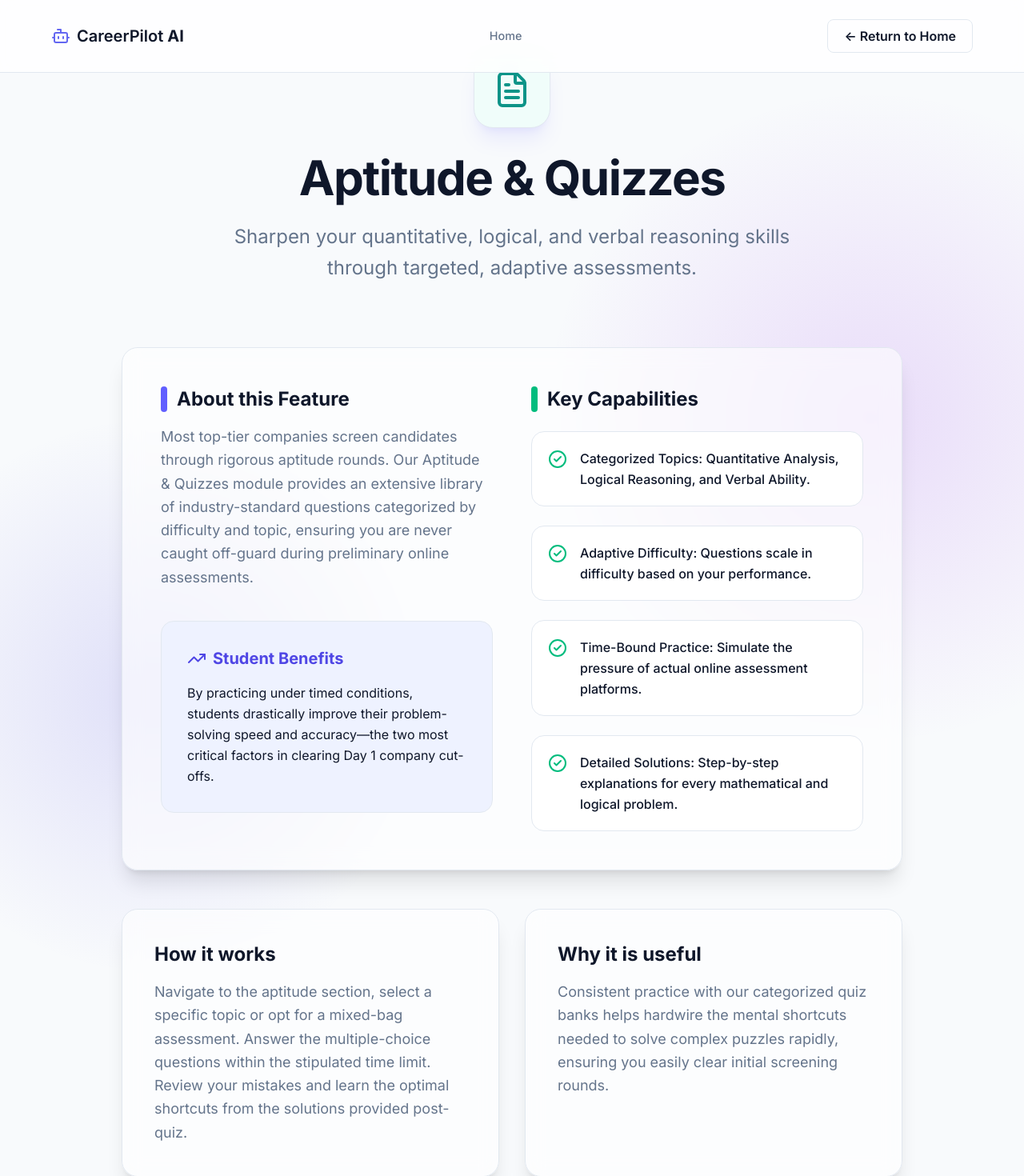
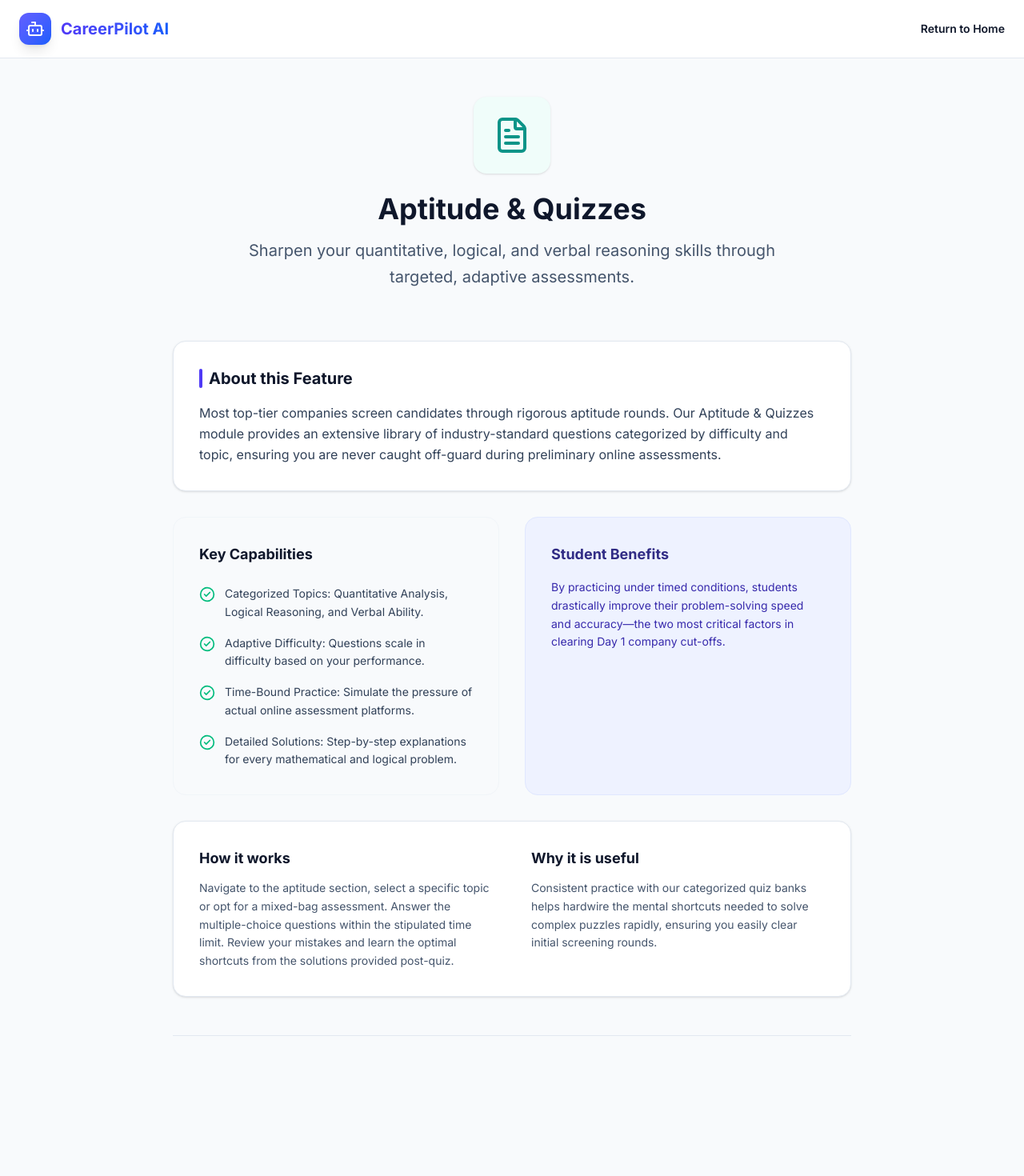
Before and after one commit to ruthraveni/CareerPilot_AI, a React app in the folder frontend/: page /feature/aptitude in a window 1280 px wide. Shown: the top 1470 px of the page at 80% size. After the commit the page ends 1423 px from the top, so only its background shows below. Built offline with nearby package versions, Linux system fonts and the light colour scheme; the HTML template or start-up script is replaced by a standard one.

Commit message:
revert: revoke recent Landing.css and FeatureDetail.jsx styling changes

```diff
--- a/frontend/src/pages/FeatureDetail.jsx
+++ b/frontend/src/pages/FeatureDetail.jsx
@@ -2,7 +2,6 @@ import React, { useMemo, useEffect } from 'react';
 import { useParams, Link, Navigate } from 'react-router-dom';
 import { Bot, FileText, Code2, TrendingUp, ArrowLeft, CheckCircle2 } from 'lucide-react';
 import '../styles/company.css';
-import './Landing.css';
 
 const FEATURE_DATA = {
   'interview-simulator': {
@@ -85,114 +84,98 @@ export default function FeatureDetail() {
   }
 
   return (
-    <div className="landing-container transition-colors duration-300 pb-20">
-      {/* Navbar matching Landing style */}
-      <nav className="landing-nav">
-        <div className="nav-logo">
-          <Bot className="nav-icon" />
-          <span>CareerPilot <strong>AI</strong></span>
+    <div className="cp-page min-h-screen pb-20">
+      {/* Simple Header */}
+      <header className="bg-white border-b border-slate-200 py-4 px-6 flex items-center justify-between sticky top-0 z-50">
+        <div className="flex items-center gap-3">
+          <div className="w-10 h-10 rounded-xl bg-gradient-to-br from-indigo-500 to-blue-600 flex items-center justify-center shadow-lg">
+            <Bot size={24} color="white" />
           </div>
-        <div className="nav-links">
-          <Link to="/">Home</Link>
+          <span className="text-xl font-bold bg-clip-text text-transparent bg-gradient-to-r from-indigo-600 to-blue-600">
+            CareerPilot AI
+          </span>
         </div>
-        <div className="nav-auth">
         <Link
           to="/"
-            className="nav-login"
+          className="text-sm font-semibold text-slate-600 hover:text-indigo-600 transition-colors"
         >
-            ← Return to Home
+          Return to Home
         </Link>
-        </div>
-      </nav>
+      </header>
 
-      <main className="max-w-5xl mx-auto px-6 pt-16">
+      <main className="max-w-4xl mx-auto px-6 pt-12">
 
-        {/* Premium Hero Section */}
-        <div className="text-center mb-20 flex flex-col items-center">
+        {/* Feature Hero */}
+        <div className="text-center mb-16">
           <div
-            className="w-24 h-24 rounded-3xl flex items-center justify-center mb-8 shadow-xl shadow-indigo-500/10"
-            style={{ background: feature.iconBg, border: '1px solid var(--cp-border)' }}
+            className="w-24 h-24 mx-auto rounded-2xl flex items-center justify-center mb-6 shadow-sm"
+            style={{ background: feature.iconBg }}
           >
             {feature.icon}
           </div>
-          <h1 className="text-5xl md:text-6xl font-extrabold mb-6 tracking-tight" style={{ color: 'var(--cp-text)' }}>
-            {feature.title}
-          </h1>
-          <p className="text-xl md:text-2xl max-w-3xl mx-auto leading-relaxed" style={{ color: 'var(--cp-text-muted)' }}>
+          <h1 className="text-4xl font-extrabold text-slate-900 mb-4">{feature.title}</h1>
+          <p className="text-xl text-slate-600 max-w-2xl mx-auto leading-relaxed">
             {feature.intro}
           </p>
         </div>
 
-        {/* Glassmorphism Details Section */}
-        <div className="glass-card p-8 md:p-12 mb-12 transition-colors duration-300">
-          <div className="grid grid-cols-1 lg:grid-cols-2 gap-12">
-
-            {/* Left Column: About & Benefits */}
-            <div className="space-y-10">
-              <div>
-                <h2 className="text-2xl font-bold mb-4 flex items-center gap-3" style={{ color: 'var(--cp-text)' }}>
-                  <div className="w-2 h-8 bg-indigo-500 rounded-full"></div>
+        {/* Detailed Description */}
+        <div className="bg-white rounded-2xl p-8 shadow-sm border border-slate-200 mb-8">
+          <h2 className="text-xl font-bold text-slate-900 mb-4 flex items-center gap-2">
+            <div className="w-1 h-6 bg-indigo-600 rounded-full"></div>
             About this Feature
           </h2>
-                <p className="text-lg leading-relaxed" style={{ color: 'var(--cp-text-muted)' }}>
+          <p className="text-slate-700 leading-relaxed">
             {feature.description}
           </p>
         </div>
 
-              <div className="p-8 rounded-2xl border" style={{ backgroundColor: 'var(--cp-primary-light)', borderColor: 'var(--cp-border)' }}>
-                <h3 className="text-xl font-bold mb-4 flex items-center gap-2" style={{ color: 'var(--cp-primary)' }}>
-                  <TrendingUp size={24} />
-                  Student Benefits
-                </h3>
-                <p className="text-md leading-relaxed" style={{ color: 'var(--cp-text)' }}>
+        {/* Key Features & Benefits Grid */}
+        <div className="grid grid-cols-1 md:grid-cols-2 gap-8 mb-8">
+
+          {/* Key Features */}
+          <div className="bg-slate-50 rounded-2xl p-8 border border-slate-100">
+            <h3 className="text-lg font-bold text-slate-900 mb-6">Key Capabilities</h3>
+            <ul className="space-y-4">
+              {feature.keyFeatures.map((kf, idx) => (
+                <li key={idx} className="flex items-start gap-3">
+                  <CheckCircle2 size={20} className="text-emerald-500 flex-shrink-0 mt-0.5" />
+                  <span className="text-slate-700 text-sm leading-relaxed">{kf}</span>
+                </li>
+              ))}
+            </ul>
+          </div>
+
+          {/* Benefits */}
+          <div className="bg-indigo-50 rounded-2xl p-8 border border-indigo-100">
+            <h3 className="text-lg font-bold text-indigo-900 mb-4">Student Benefits</h3>
+            <p className="text-indigo-800 text-sm leading-relaxed">
               {feature.benefits}
             </p>
           </div>
         </div>
 
-            {/* Right Column: Key Features */}
+        {/* How it Works & Why Useful */}
+        <div className="bg-white rounded-2xl p-8 shadow-sm border border-slate-200 mb-12">
+          <div className="grid grid-cols-1 md:grid-cols-2 gap-12">
             <div>
-              <h2 className="text-2xl font-bold mb-6 flex items-center gap-3" style={{ color: 'var(--cp-text)' }}>
-                <div className="w-2 h-8 bg-emerald-500 rounded-full"></div>
-                Key Capabilities
-              </h2>
-              <ul className="space-y-6">
-                {feature.keyFeatures.map((kf, idx) => (
-                  <li key={idx} className="flex items-start gap-4 p-5 rounded-2xl border transition-all hover:-translate-y-1" style={{ backgroundColor: 'var(--cp-surface)', borderColor: 'var(--cp-border)' }}>
-                    <CheckCircle2 size={24} className="text-emerald-500 flex-shrink-0 mt-0.5" />
-                    <span className="text-md font-medium leading-relaxed" style={{ color: 'var(--cp-text)' }}>{kf}</span>
-                  </li>
-                ))}
-              </ul>
-            </div>
-
-          </div>
-        </div>
-
-        {/* How It Works & Why Useful */}
-        <div className="grid grid-cols-1 md:grid-cols-2 gap-8 mb-20">
-          <div className="glass-card p-8 md:p-10">
-            <h3 className="text-2xl font-bold mb-4" style={{ color: 'var(--cp-text)' }}>How it works</h3>
-            <p className="text-lg leading-relaxed" style={{ color: 'var(--cp-text-muted)' }}>
+              <h3 className="text-lg font-bold text-slate-900 mb-3">How it works</h3>
+              <p className="text-slate-600 text-sm leading-relaxed">
                 {feature.howItWorks}
               </p>
             </div>
-          <div className="glass-card p-8 md:p-10">
-            <h3 className="text-2xl font-bold mb-4" style={{ color: 'var(--cp-text)' }}>Why it is useful</h3>
-            <p className="text-lg leading-relaxed" style={{ color: 'var(--cp-text-muted)' }}>
+            <div>
+              <h3 className="text-lg font-bold text-slate-900 mb-3">Why it is useful</h3>
+              <p className="text-slate-600 text-sm leading-relaxed">
                 {feature.whyUseful}
               </p>
             </div>
           </div>
+        </div>
 
-        {/* Bottom CTA */}
-        <div className="flex justify-center pb-12">
-          <Link
-            to="/"
-            className="flex items-center gap-3 px-10 py-4 rounded-xl font-bold text-lg transition-all transform hover:-translate-y-1 shadow-xl text-white bg-indigo-600 hover:bg-indigo-700"
-          >
-            ← Return to Home
-          </Link>
+        {/* Action Bottom */}
+        <div className="flex justify-center border-t border-slate-200 pt-12">
+
         </div>
 
       </main>
--- a/frontend/src/pages/Landing.css
+++ b/frontend/src/pages/Landing.css
@@ -1,7 +1,7 @@
 /* Landing Page Dark Theme & Base Styles */
 .landing-container {
-  background-color: var(--cp-bg, #0b0f19);
-  color: var(--cp-text, #f8fafc);
+  background-color: #0b0f19;
+  color: #f8fafc;
   font-family: 'Inter', system-ui, -apple-system, sans-serif;
   min-height: 100vh;
   overflow-x: hidden;
@@ -17,12 +17,12 @@ a {
 
 /* Glassmorphism utility */
 .glass-card {
-  background: color-mix(in srgb, var(--cp-surface, #111827) 60%, transparent);
+  background: rgba(17, 24, 39, 0.6);
   backdrop-filter: blur(12px);
   -webkit-backdrop-filter: blur(12px);
-  border: 1px solid var(--cp-border, rgba(255, 255, 255, 0.08));
+  border: 1px solid rgba(255, 255, 255, 0.08);
   border-radius: 20px;
-  box-shadow: var(--cp-shadow-hover, 0 25px 50px -12px rgba(0, 0, 0, 0.5));
+  box-shadow: 0 25px 50px -12px rgba(0, 0, 0, 0.5);
 }
 
 /* Typography Enhancements */
@@ -43,9 +43,9 @@ a {
   left: 0;
   right: 0;
   z-index: 50;
-  background: color-mix(in srgb, var(--cp-surface, #0b0f19) 80%, transparent);
+  background: rgba(11, 15, 25, 0.8);
   backdrop-filter: blur(10px);
-  border-bottom: 1px solid var(--cp-border, rgba(255,255,255,0.05));
+  border-bottom: 1px solid rgba(255,255,255,0.05);
 }
 
 .nav-logo {
@@ -65,11 +65,11 @@ a {
   gap: 2rem;
   font-size: 0.9rem;
   font-weight: 500;
-  color: var(--cp-text-muted, #cbd5e1);
+  color: #cbd5e1;
 }
 
 .nav-links a:hover {
-  color: var(--cp-text, #fff);
+  color: #fff;
 }
 
 .nav-auth {
@@ -80,8 +80,8 @@ a {
 
 .nav-login {
   background: transparent;
-  color: var(--cp-text, #f8fafc);
-  border: 1px solid var(--cp-border, rgba(255,255,255,0.2));
+  color: #f8fafc;
+  border: 1px solid rgba(255,255,255,0.2);
   padding: 0.5rem 1.25rem;
   border-radius: 8px;
   font-weight: 600;
@@ -90,7 +90,7 @@ a {
 }
 
 .nav-login:hover {
-  background: var(--cp-surface2, rgba(255,255,255,0.1));
+  background: rgba(255,255,255,0.1);
 }
 
 .nav-signup {
```
Lines whose indentation alone changed are shown as unchanged.
